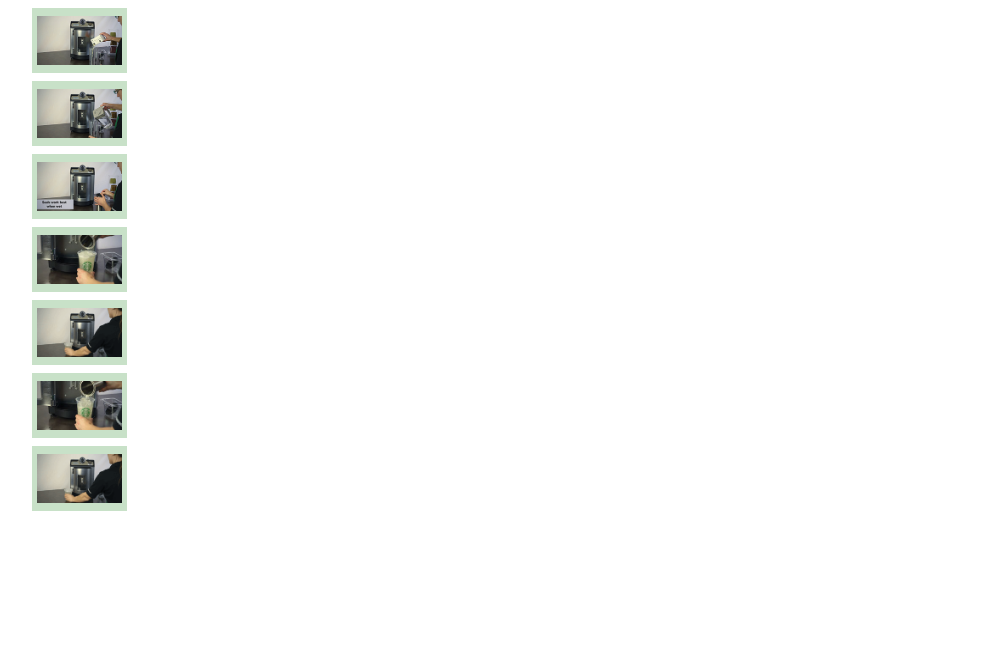
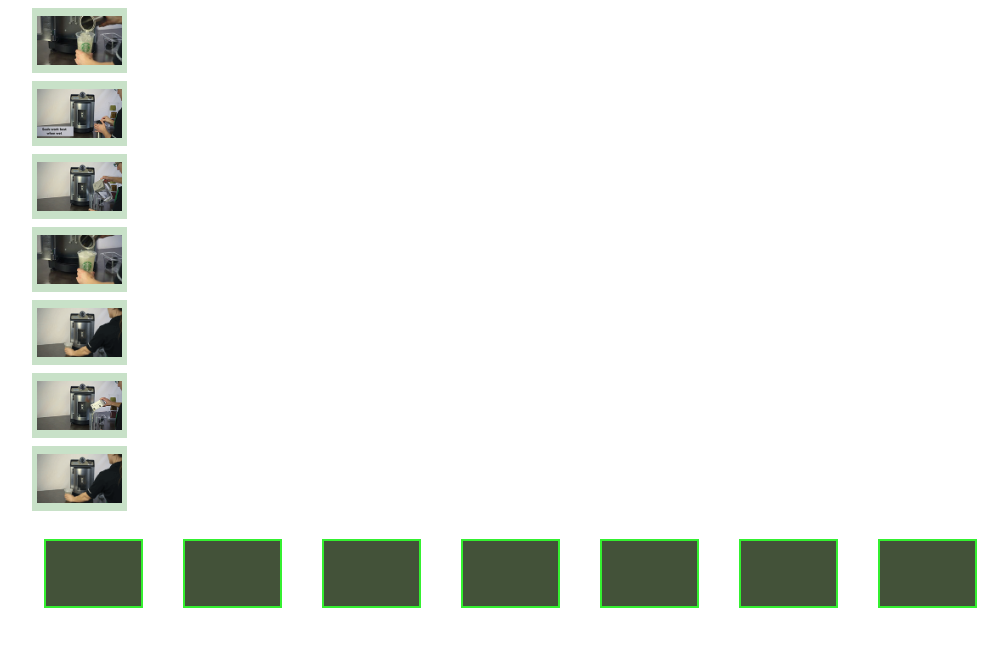
Before and after one commit to cbargren/vs, a React (Create React App) app: page / in a window 1280 px wide. Shown: the top 646 px of the page, without its empty margins (216-1224 px from the left). Built offline with nearby package versions, Linux system fonts and the light colour scheme.

Commit message:
Fixing naming inconsistencies and applying app state

```diff
--- a/src/App.css
+++ b/src/App.css
@@ -1,7 +1,7 @@
 :root {
-  --thumbnail-gutter-background: rgba(200, 225, 200, 1);
-  --thumbnail-target-background: rgba(67, 82, 57, 1);
-  --thumbnail-target-border: rgba(52, 240, 48, 1);
+  --clip-gutter-background: rgba(200, 225, 200, 1);
+  --clip-target-background: rgba(67, 82, 57, 1);
+  --clip-target-border: rgba(52, 240, 48, 1);
 }
 
 .container {
@@ -11,10 +11,10 @@
   flex-flow: row wrap;
 }
 
-.thumbnail-gutter { }
+.clip-gutter { }
 
-.thumbnail-container {
-  background: var(--thumbnail-gutter-background);
+.clip-container {
+  background: var(--clip-gutter-background);
   height: 65px;
   width: 95px;
   margin: 8px;
@@ -24,16 +24,16 @@
   flex: 1 0%;
 }
 
-.thumbnail-targets {
+.clip-targets {
   flex: 1 100%;
   display: flex;
 }
 
-.thumbnail-target-container {
-  background: var(--thumbnail-target-background);
-  height: 75px;
-  width: 75px;
-  border: 2px solid var(--thumbnail-target-border);
+.clip-target-container {
+  background: var(--clip-target-background);
+  height: 65px;
+  width: 95px;
+  border: 2px solid var(--clip-target-border);
   margin: 20px;
 }
 
--- a/src/App.js
+++ b/src/App.js
@@ -1,12 +1,22 @@
 import React, { Component } from 'react';
-import logo from './logo.svg';
+
+import store from './state/store';
+import { ClipsInit } from './state/actions';
 import './App.css';
 import Container from './components/Container';
 
+store.dispatch(ClipsInit());
 class App extends Component {
+  state = store.getState();
+
+  constructor(props) {
+    super(props);
+    store.subscribe(() => this.setState(store.getState()));
+  }
+
   render() {
     return (
-      <Container></Container>
+      <Container {...this.state}></Container>
     );
   }
 }
--- a/src/components/Clip.jsx
+++ b/src/components/Clip.jsx
@@ -1,13 +1,50 @@
 import React, { Component } from 'react';
 
+import store from '../state/store';
+import {
+  ClipMoved
+} from '../state/actions';
+
+const FILE_FORMATS = {
+  GIF: 'gif',
+  JPG: 'jpg'
+}
+
 export default class Clip extends Component {
+  state = { isHovered: false };
+
+  moveClip = () => {
+    store.dispatch(ClipMoved(this.props.id, "1"));
+  }
+
+  onMouseEnter = () => {
+    this.setState({
+      isHovered: true
+    });
+  };
+
+  onMouseLeave = () => {
+    this.setState({
+      isHovered: false
+    });
+  };
+
   render() {
     const {
-      imgName
+      id
     } = this.props;
+    const {
+      isHovered
+    } = this.state;
+    const imgName = `lemon_step_${id}_master`;
+    const fileFormat = isHovered ? FILE_FORMATS.GIF : FILE_FORMATS.JPG;
     return (
       <div className='clip'>
-        <img src={require(`../assets/${imgName}.jpg`)} />
+        <img
+          onClick={this.moveClip}
+          onMouseEnter={this.onMouseEnter}
+          onMouseLeave={this.onMouseLeave}
+          src={require(`../assets/${imgName}.${fileFormat}`)} />
       </div>
     );
   }
--- /dev/null
+++ b/src/components/ClipContainer.jsx
@@ -0,0 +1,20 @@
+import React, { Component } from 'react';
+
+import Clip from './Clip';
+
+export default class ClipContainer extends Component {
+  render() {
+    const {
+      clipOrdered,
+      id
+    } = this.props;
+
+    return (
+      <div className='clip-container'>
+        {
+          clipOrdered ? null : <Clip id={id}></Clip>
+        }
+      </div>
+    );
+  }
+}
--- /dev/null
+++ b/src/components/ClipGutter.jsx
@@ -0,0 +1,25 @@
+import _ from 'lodash';
+import React, { Component } from 'react';
+
+import ClipContainer from './ClipContainer';
+
+export default class ClipGutter extends Component {
+  render() {
+    const {
+      clipsById
+    } = this.props;
+
+    const clipsByDisorderedLocation = _(clipsById)
+      .map((value, id) => ({ id, ...value }))
+      .sortBy('disorderedLocation')
+      .value();
+    const clipContainers = _.map(clipsByDisorderedLocation, ({ id, clipOrdered }) => {
+      return <ClipContainer id={id} clipOrdered={clipOrdered} />
+    });
+    return (
+      <div className='clip-gutter'>
+        {clipContainers}
+      </div>
+    );
+  }
+}
--- /dev/null
+++ b/src/components/ClipTargetContainer.jsx
@@ -0,0 +1,22 @@
+
+import React, { Component } from 'react';
+
+import Clip from './Clip';
+
+export default class ClipTargetContainer extends Component {
+  render() {
+    const {
+      clipId,
+      id
+    } = this.props;
+    return (
+      <div className='clip-target-container'>
+        {
+          clipId ?
+            <Clip id={clipId}></Clip> :
+            null
+        }
+      </div>
+    );
+  }
+}
--- /dev/null
+++ b/src/components/ClipTargets.jsx
@@ -0,0 +1,21 @@
+import _ from 'lodash';
+import React, { Component } from 'react';
+
+import ClipTargetContainer from './ClipTargetContainer';
+
+export default class ClipTargets extends Component {
+  render() {
+    const {
+      clipsById
+    } = this.props;
+
+    const clipTargets = _(_.range(1, _.size(clipsById) + 1))
+      .map(id => <ClipTargetContainer clipId={_.findKey(clipsById, ['orderedLocation', `${id}`])} id={`${id}`} />)
+      .value();
+    return (
+      <div className='clip-targets'>
+        {clipTargets}
+      </div>
+    );
+  }
+}
--- a/src/components/Container.jsx
+++ b/src/components/Container.jsx
@@ -1,31 +1,19 @@
 import _ from 'lodash';
 import React, { Component } from 'react';
 
-import ThumbnailGutter from './ThumbnailGutter';
+import ClipGutter from './ClipGutter';
+import ClipTargets from './ClipTargets';
 
 export default class Container extends Component {
   render () {
-    const clips = [
-      'lemon_step_1_master',
-      'lemon_step_2_master',
-      'lemon_step_3_master',
-      'lemon_step_4_master',
-      'lemon_step_5_master',
-      'lemon_step_6_master',
-      'lemon_step_7_master'
-    ];
-    const unassignedClips = _.map(clips, imgName => ({ iconVisible: true, imgName }));
-
     return (
       <div className='container'>
-        <ThumbnailGutter unassignedClips={unassignedClips} />
+        <ClipGutter clipsById={this.props.clipsById} />
         <div className='main'>
           <div className='video'>
 
           </div>
-          <div className='thumbnail-targets'>
-
-          </div>
+          <ClipTargets clipsById={this.props.clipsById} />
         </div>
       </div>
     );
--- a/src/components/ThumbnailContainer.jsx
+++ /dev/null
@@ -1,20 +0,0 @@
-import React, { Component } from 'react';
-
-import Clip from './Clip';
-
-export default class ThumbnailContainer extends Component {
-  render() {
-    const {
-      iconVisible,
-      imgName
-    } = this.props;
-
-    return (
-      <div className='thumbnail-container'>
-        {
-          iconVisible ? <Clip imgName={imgName} ></Clip> : null
-        }
-      </div>
-    );
-  }
-}
--- a/src/components/ThumbnailGutter.jsx
+++ /dev/null
@@ -1,19 +0,0 @@
-import _ from 'lodash';
-import React, { Component } from 'react';
-
-import ThumbnailContainer from './ThumbnailContainer';
-
-export default class ThumbnailGutter extends Component {
-  render() {
-    const {
-      unassignedClips
-    } = this.props;
-
-    const clipContainers = _.map(unassignedClips, (clip) => <ThumbnailContainer {...clip} />);
-    return (
-      <div className='thumbnail-gutter'>
-        {clipContainers}
-      </div>
-    );
-  }
-}
```
